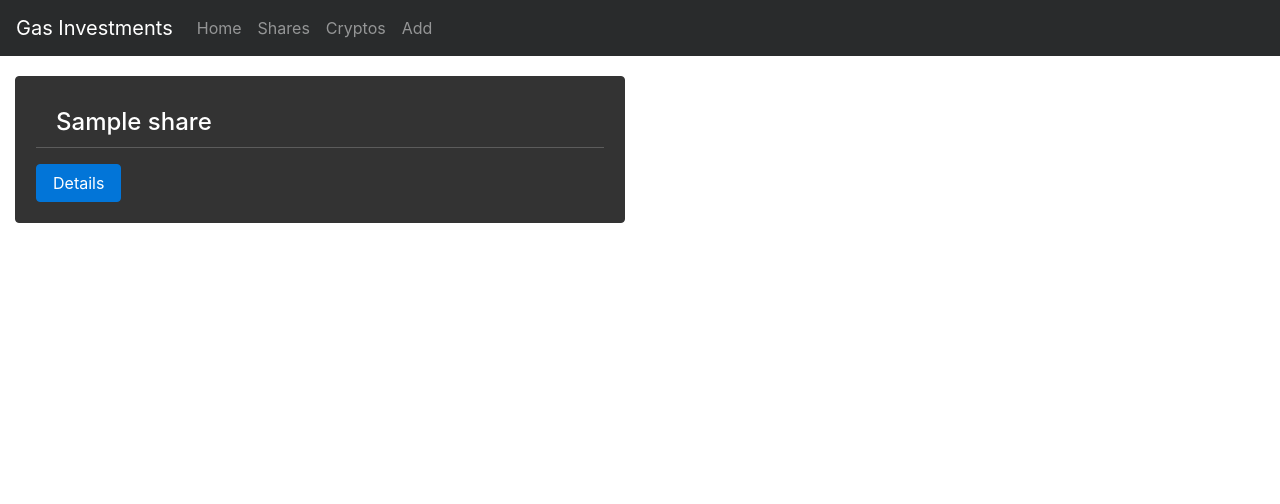
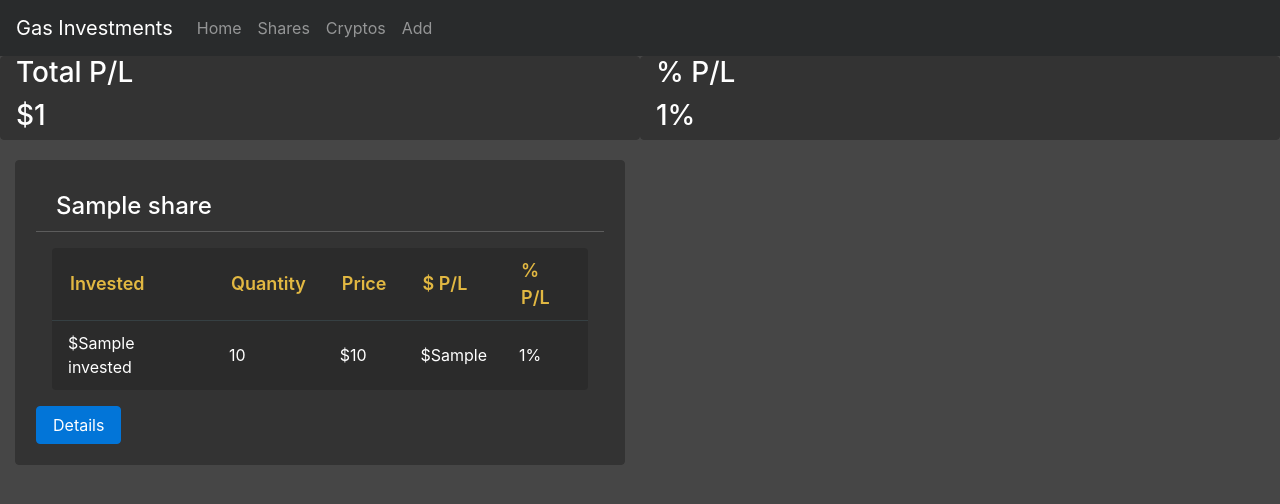
Before and after one commit to BenCh94/gas_invest_dash, a Flask app: template templates/home_dash.html in a window 1280 px wide. Shown: the top 504 px of the page. Run offline with Flask 2, Linux system fonts and the light colour scheme; the template is opened without the code that fills it: most values are stand-ins (such as "Sample title", 1, 10 or a date in 2020); parts of the project's set-up code (start-up, migrations or seed data) failed here and were passed over; some libraries are stand-ins or nearby versions.

Commit message:
adding hompage tweaks

```diff
--- a/gas_dash.py
+++ b/gas_dash.py
@@ -1,6 +1,7 @@
 from flask import Flask, render_template, request, flash, redirect, url_for
 from flask_mongoengine import MongoEngine
 from get_live_data import get_live_prices
+from share_data_compiling import compile_data, historic_totals
 from flask_mongoengine.wtf import model_form
 from flask_wtf.csrf import CSRFProtect
 import datetime
@@ -25,14 +26,21 @@ app.secret_key = os.environ.get('secret_key')
 @app.route('/')
 def hello_dash():
     shares = db_models.Share.objects()
-
-    return render_template('home_dash.html', shares=shares)
+    # Get share objects from the DB and compile data to desired format
+    data_to_view = compile_data(shares)
+    historic_totals(shares)
+    return render_template('home_dash.html',
+                           shares=data_to_view['col_shares'],
+                           total_gain=data_to_view['total_p_l'],
+                           total_percent=data_to_view['total_prcnt'])
 
 
 @app.route('/add_investment/share', methods=['POST'])
 def add_share():
+    # Initiate form object from model
     ShareForm = model_form(db_models.Share)
     share_form = ShareForm()
+    # If form validates collect data
     if share_form.validate_on_submit():
         share_to_add = db_models.Share(
             str(request.form['name']),
@@ -44,6 +52,7 @@ def add_share():
             str(request.form['start_date'])
         )
         print share_to_add
+        # Add form data as share object to DB
         try:
             share_to_add.save()
             flash('The Investment has been added to the database!')
@@ -55,7 +64,7 @@ def add_share():
 
 @app.route('/add_investment/crypto', methods=['POST'])
 def add_crypto():
-    print "inside function"
+    # Collect form data and add to DB
     crypto_to_add = db_models.Crypto(
         str(request.form['name']),
         str(request.form['ticker']),
--- a/static/css/base.css
+++ b/static/css/base.css
@@ -1,3 +1,52 @@
+body {
+    background-color: #464646;
+}
 .share_card {
     margin-top: 20px;
 }
+.home_card {
+    background-color: #333;
+    border-color: #333;
+}
+.totals {
+    color: #ffffff;
+}
+.share_form_card,  .crypto_form_card {
+    background-color: #333;
+    padding-bottom: 10px;
+    margin-top: 20px;
+}
+.share_data_table {
+  background: #2b2b2b;
+  border-radius: 0.25em;
+  border-collapse: collapse;
+  margin: 1em;
+  overflow-x:auto;
+}
+.share_data_table tbody tr th {
+  border-bottom: 1px solid #364043;
+  color: #E2B842;
+  font-size: large;
+  font-weight: 600;
+  padding: 0.5em 1em;
+  text-align: left;
+}
+.share_data_table tbody tr td {
+  color: #fff;
+  font-size: medium;
+  font-weight: 400;
+  padding: 0.65em 1em;
+}
+
+@media screen and (max-width: 1080px) {
+    .share_data_table{
+        max-width: inherit;
+    }
+    .share_data_table tbody tr th{
+        font-size: medium;
+        text-align: center;
+    }
+    .share_data_table tbody tr td{
+        font-size: small;
+    }
+}
--- a/stock_data.py
+++ b/stock_data.py
@@ -36,6 +36,7 @@ def get_stock_data(stock_name):
     r = requests.get(url, params=call_params)
     stock_dates = r.json()
     stock_dates = stock_dates['Time Series (Daily)']
+    print min(stock_dates)
     start = share_object.start_date
     # get the start date of investment
     prices = dict()
@@ -44,7 +45,7 @@ def get_stock_data(stock_name):
         # Iterate over daily data
         py_date = datetime.datetime.strptime(key, "%Y-%m-%d")
         # Convert date string to date object
-        if py_date > start:
+        if py_date >= start:
             # If the date is after the investment start, capture the data
             prices[py_date.strftime("%d/%m/%Y")] = stock_dates[key]
 
--- a/templates/add_share.html
+++ b/templates/add_share.html
@@ -2,7 +2,7 @@
 {% block content %}
     <div class="row">
         <div class="col-md-1"></div>
-        <div class="col-md-5 card share_form_card card-inverse" style="background-color: #333; border-color: #ffffff; padding-bottom: 10px; margin-top: 20px;">
+        <div class="col-md-5 card share_form_card card-inverse">
             <h2 class="card-header">Add Share</h2>
             <hr>
             <form method="post" class="card-text" action="{{ url_for('add_share') }}">
@@ -25,7 +25,7 @@
                 <button type="submit" class="btn btn-primary" name="share_btn">Submit</button>
             </form>
         </div>
-        <div class="col-md-5 card crypto_form_card card-inverse" style="background-color: #333; border-color: #ffffff; margin-top: 20px;">
+        <div class="col-md-5 card crypto_form_card card-inverse">
             <h2 class="card-header">Add Crypto</h2>
             <hr>
             <form method="post" class="card-text" action="{{ url_for('add_crypto') }}">
--- a/templates/home_dash.html
+++ b/templates/home_dash.html
@@ -1,12 +1,35 @@
 {% extends 'base.html' %}
 {% block content %}
 <div class="row">
+    <div class="col-md-6 card card_inverse home_card totals">
+        <h3 class="card-title">Total P/L</h3>
+        <h3>${{ total_gain }}</h3>
+    </div>
+    <div class="col-md-6 card card_inverse home_card totals">
+        <h3 class="card-title">% P/L</h3>
+        <h3>{{ total_percent }}%</h3>
+    </div>
     {% for share in shares %}
         <div class="col-md-6 share_card">
-            <div class="card card-inverse" style="background-color: #333; border-color: #333;">
+            <div class="card card-inverse home_card">
                 <div class="card-block">
                     <h4 class="card-header">{{ share.name }}</h4>
-                    <p class="card-text"></p>
+                    <table class="card-text share_data_table">
+                        <tr>
+                            <th>Invested</th>
+                            <th>Quantity</th>
+                            <th>Price</th>
+                            <th>$ P/L</th>
+                            <th>% P/L</th>
+                        </tr>
+                        <tr>
+                            <td>${{ share.invested }}</td>
+                            <td>{{ share.quantity }}</td>
+                            <td>${{ share.latest_price }}</td>
+                            <td>${{ share.current_gain_loss }}</td>
+                            <td>{{ share.percentage_gain_loss }}%</td>
+                        </tr>
+                    </table>
                     <a href="/shares/{{ share.name }}" class="btn btn-primary">Details</a>
                 </div>
             </div>
```
Also changed, not shown: share_data_compiling.py (added, +62 -0 lines).
